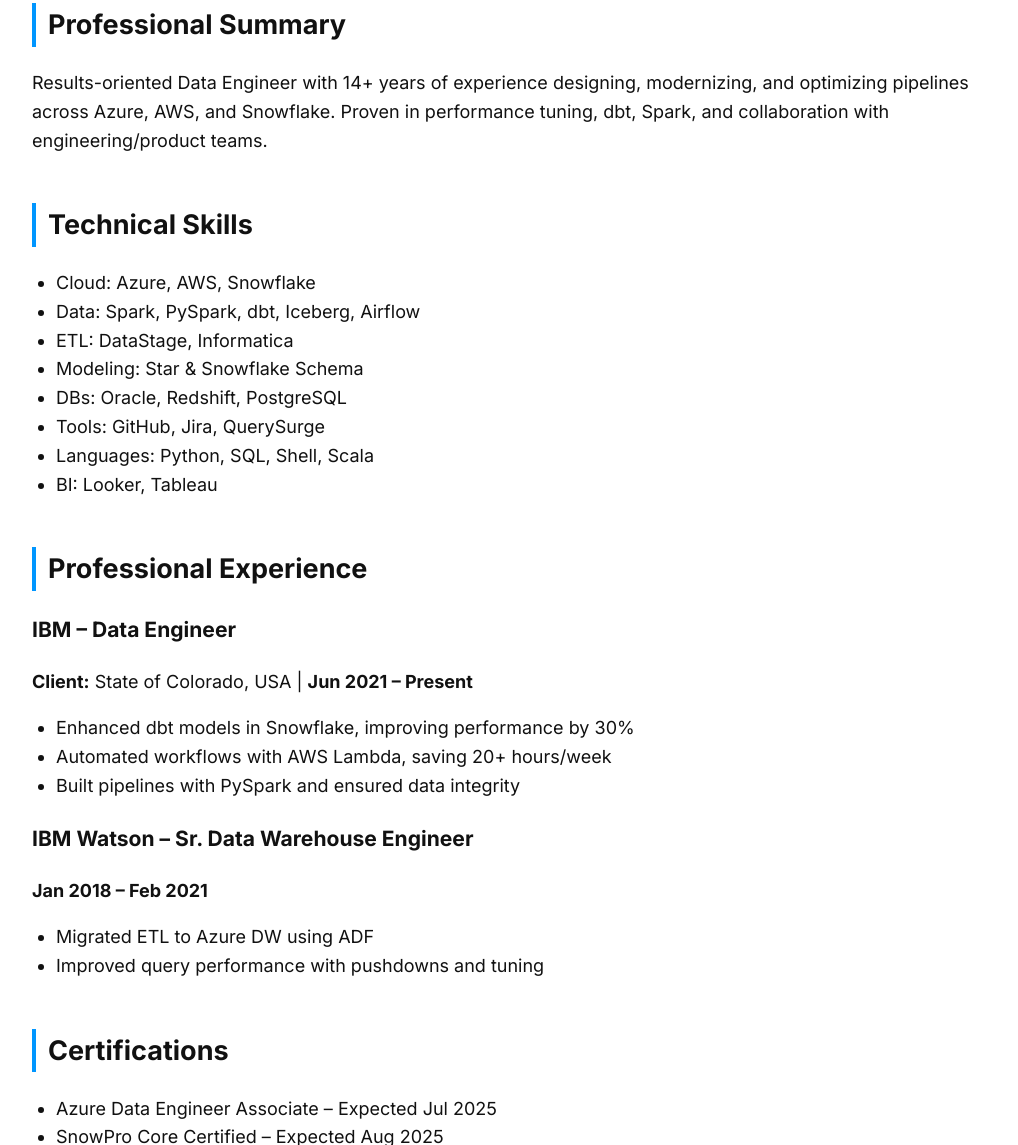
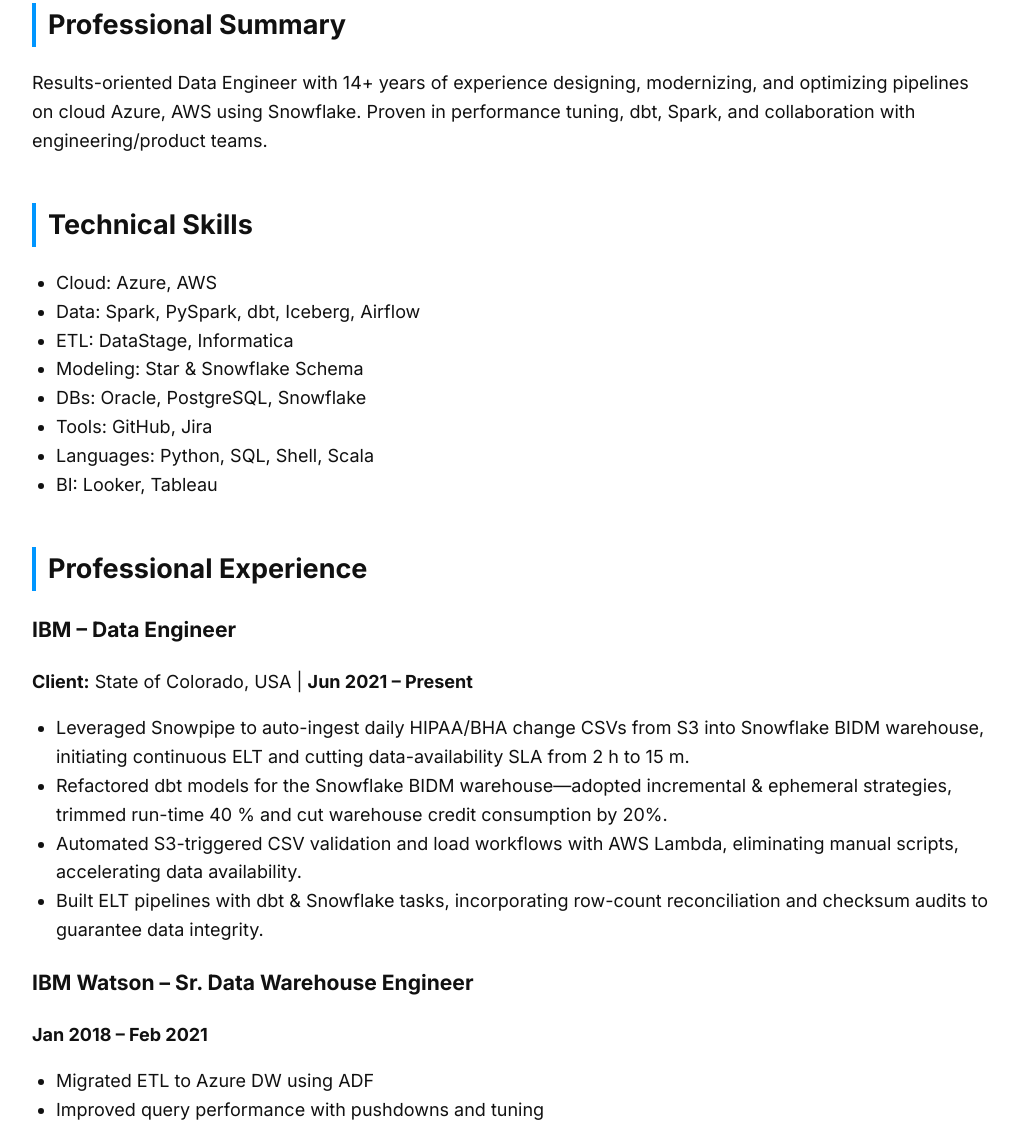
Before and after one commit to rekhamallam/rekha-mallam-site, a plain HTML site: page index.html in a window 1280 px wide. Shown: the part 454-1599 px from the top of the page, without its empty margins (128-1146 px from the left). Drawn offline with Linux system fonts and the light colour scheme.

Commit message:
made changes

```diff
--- a/index.html
+++ b/index.html
@@ -30,18 +30,18 @@
   <main class="container">
     <section id="summary">
       <h2>Professional Summary</h2>
-      <p>Results-oriented Data Engineer with 14+ years of experience designing, modernizing, and optimizing pipelines across Azure, AWS, and Snowflake. Proven in performance tuning, dbt, Spark, and collaboration with engineering/product teams.</p>
+         <p>Results-oriented Data Engineer with 14+ years of experience designing, modernizing, and optimizing pipelines on cloud Azure, AWS using Snowflake. Proven in performance tuning, dbt, Spark, and collaboration with engineering/product teams.</p>
     </section>
 
     <section id="skills">
       <h2>Technical Skills</h2>
       <ul>
-        <li>Cloud: Azure, AWS, Snowflake</li>
+        <li>Cloud: Azure, AWS </li>
         <li>Data: Spark, PySpark, dbt, Iceberg, Airflow</li>
         <li>ETL: DataStage, Informatica</li>
         <li>Modeling: Star & Snowflake Schema</li>
-        <li>DBs: Oracle, Redshift, PostgreSQL</li>
-        <li>Tools: GitHub, Jira, QuerySurge</li>
+        <li>DBs: Oracle, PostgreSQL, Snowflake</li>
+        <li>Tools: GitHub, Jira </li>
         <li>Languages: Python, SQL, Shell, Scala</li>
         <li>BI: Looker, Tableau</li>
       </ul>
@@ -53,9 +53,10 @@
         <h3>IBM – Data Engineer</h3>
         <p><strong>Client:</strong> State of Colorado, USA | <strong>Jun 2021 – Present</strong></p>
         <ul>
-          <li>Enhanced dbt models in Snowflake, improving performance by 30%</li>
-          <li>Automated workflows with AWS Lambda, saving 20+ hours/week</li>
-          <li>Built pipelines with PySpark and ensured data integrity</li>
+          <li>Leveraged Snowpipe to auto-ingest daily HIPAA/BHA change CSVs from S3 into Snowflake BIDM warehouse, initiating continuous ELT and cutting data-availability SLA from 2 h to 15 m.</li>
+          <li>Refactored dbt models for the Snowflake BIDM warehouse—adopted incremental & ephemeral strategies, trimmed run-time 40 % and cut warehouse credit consumption by 20%.</li>
+          <li>Automated S3-triggered CSV validation and load workflows with AWS Lambda, eliminating manual scripts, accelerating data availability.</li>
+          <li>Built ELT pipelines with dbt & Snowflake tasks, incorporating row-count reconciliation and checksum audits to guarantee data integrity.</li>
         </ul>
       </article>
       <article>
```
